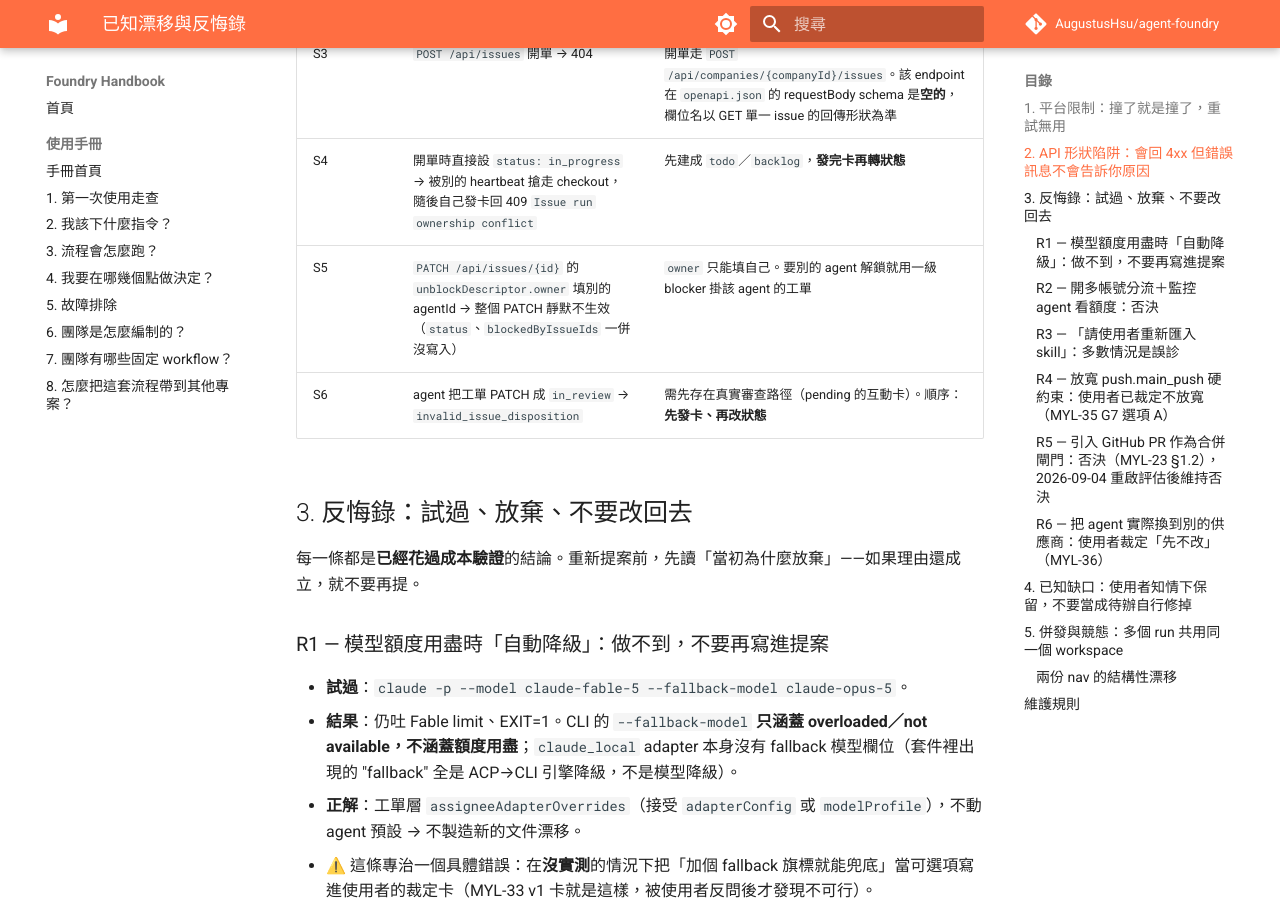
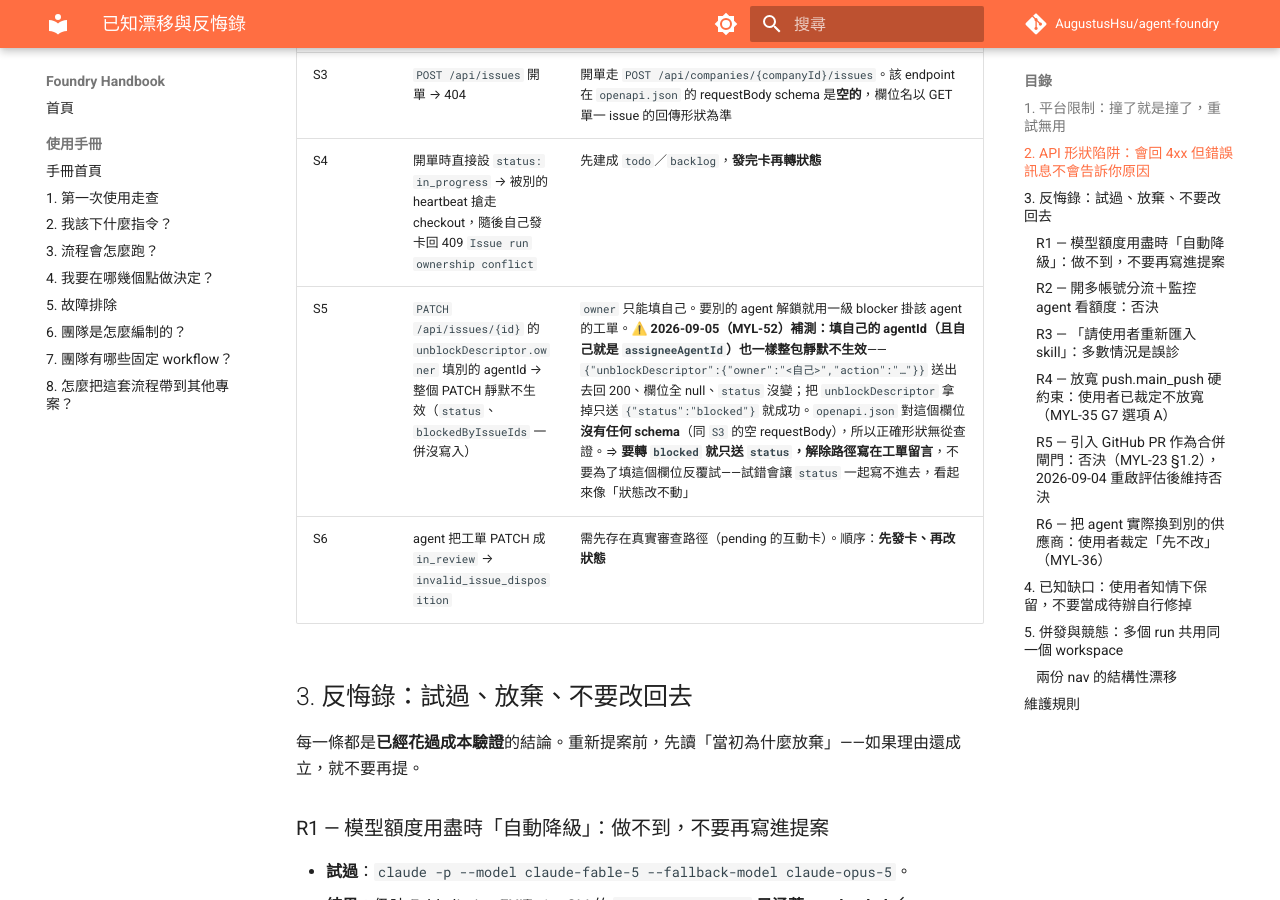
Before and after one commit to AugustusHsu/agent-foundry, an MkDocs documentation site: the page built from docs/standards/known-drift.md, in a window 1280 px wide and 900 px high, scrolled down 2965 px. Built offline with MkDocs 1.6.1 and Material for MkDocs 9.7.7, drawn with Linux system fonts in a browser that asks for light colours; comment, search, counter and statistics services are not loaded.

Commit message:
📝 known-drift `S5` 補測：unblockDescriptor 填自己的 agentId 一樣整包靜默失效
MYL-52 轉 blocked 時撞到。原條目只記「填別的 agentId 會失效」，實測填自己
（且自己就是 assigneeAgentId）也一樣：回 200、欄位全 null、status 沒變；
拿掉 unblockDescriptor 只送 status 就成功。openapi.json 對這欄位沒有 schema，
正確形狀無從查證，所以結論是「只送 status，解除路徑寫留言」。

Co-Authored-By: Claude Opus 5 (1M context) <noreply@anthropic.com>

```diff
--- a/docs/standards/known-drift.md
+++ b/docs/standards/known-drift.md
@@ -36,7 +36,7 @@
 | S2 | `PUT /api/issues/{id}/documents/{key}` 放 `content` → 400；沒帶 `baseRevisionId` → 409 | 必填 `format: "markdown"`＋`body`＋`baseRevisionId`（現行 revision id） |
 | S3 | `POST /api/issues` 開單 → 404 | 開單走 `POST /api/companies/{companyId}/issues`。該 endpoint 在 `openapi.json` 的 requestBody schema 是**空的**，欄位名以 GET 單一 issue 的回傳形狀為準 |
 | S4 | 開單時直接設 `status: in_progress` → 被別的 heartbeat 搶走 checkout，隨後自己發卡回 409 `Issue run ownership conflict` | 先建成 `todo`／`backlog`，**發完卡再轉狀態** |
-| S5 | `PATCH /api/issues/{id}` 的 `unblockDescriptor.owner` 填別的 agentId → 整個 PATCH 靜默不生效（`status`、`blockedByIssueIds` 一併沒寫入） | `owner` 只能填自己。要別的 agent 解鎖就用一級 blocker 掛該 agent 的工單 |
+| S5 | `PATCH /api/issues/{id}` 的 `unblockDescriptor.owner` 填別的 agentId → 整個 PATCH 靜默不生效（`status`、`blockedByIssueIds` 一併沒寫入） | `owner` 只能填自己。要別的 agent 解鎖就用一級 blocker 掛該 agent 的工單。⚠️ **2026-09-05（MYL-52）補測：填自己的 agentId（且自己就是 `assigneeAgentId`）也一樣整包靜默不生效**——`{"unblockDescriptor":{"owner":"<自己>","action":"…"}}` 送出去回 200、欄位全 null、`status` 沒變；把 `unblockDescriptor` 拿掉只送 `{"status":"blocked"}` 就成功。`openapi.json` 對這個欄位**沒有任何 schema**（同 `S3` 的空 requestBody），所以正確形狀無從查證。⇒ **要轉 `blocked` 就只送 `status`，解除路徑寫在工單留言**，不要為了填這個欄位反覆試——試錯會讓 `status` 一起寫不進去，看起來像「狀態改不動」 |
 | S6 | agent 把工單 PATCH 成 `in_review` → `invalid_issue_disposition` | 需先存在真實審查路徑（pending 的互動卡）。順序：**先發卡、再改狀態** |
 
 ## 3. 反悔錄：試過、放棄、不要改回去
```
